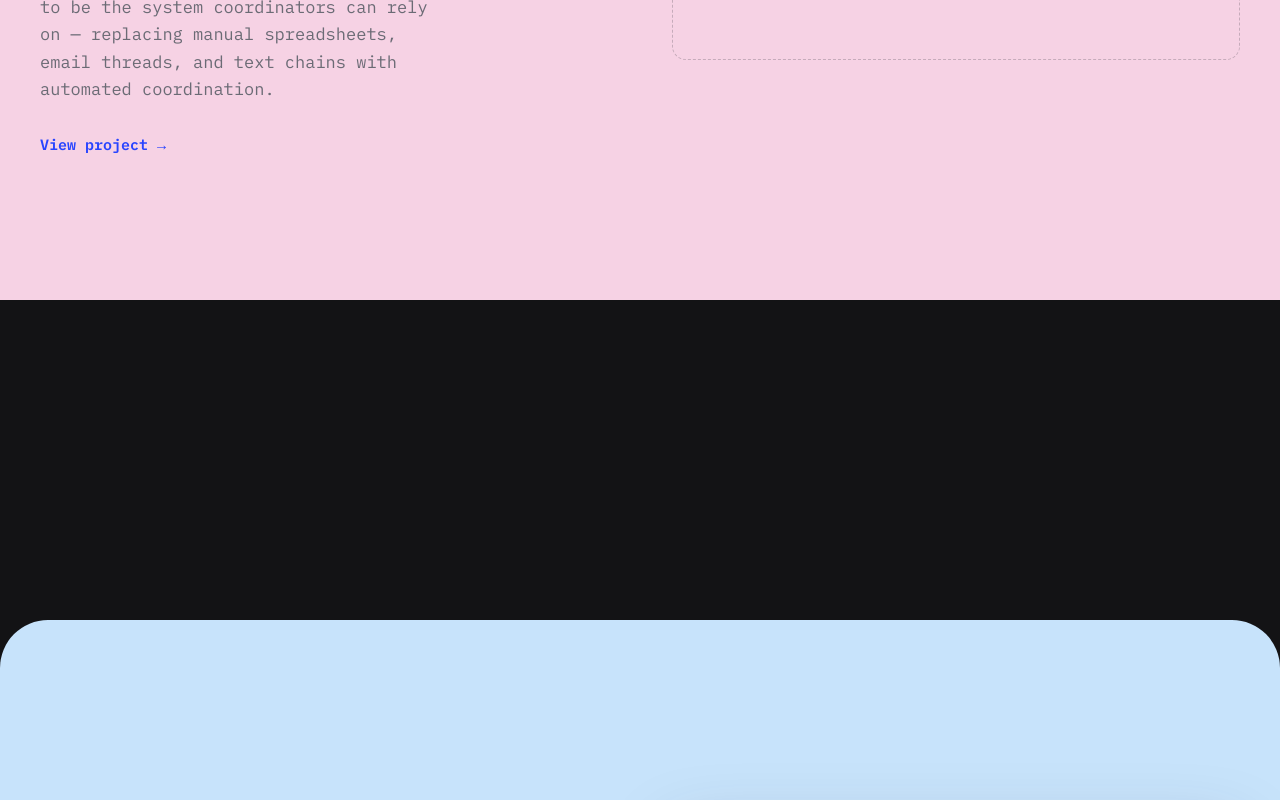
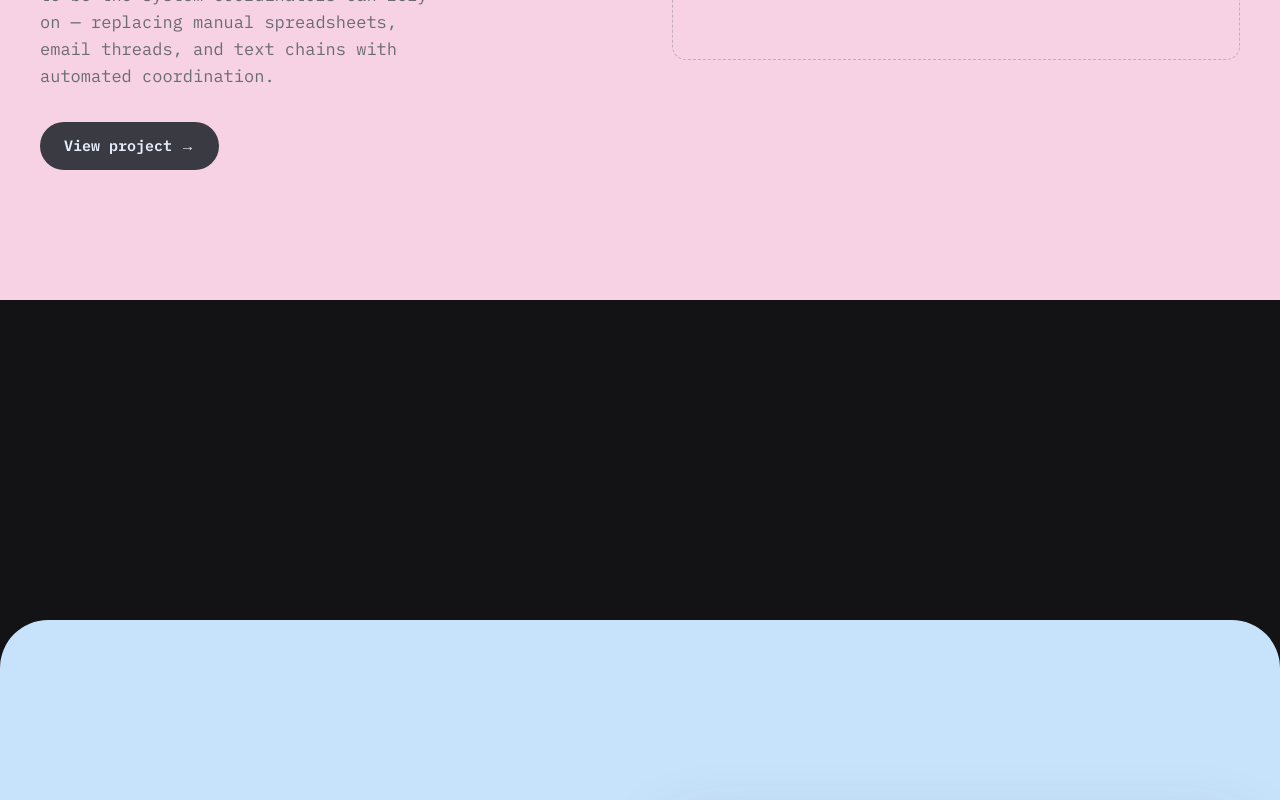
Before and after one commit to sarandavaa/sarana-portfolio, a Next.js app: page / in a window 1280 px wide. Shown: the part 1560-2360 px from the top of the page. Built offline with nearby package versions, Linux system fonts and the light colour scheme; grey boxes are pictures that could not be loaded.

Commit message:
Restyle View project as a solid pill button matching the primary CTA

```diff
--- a/app/home.css
+++ b/app/home.css
@@ -307,24 +307,37 @@
 }
 
 .work-step__cta {
-  color: var(--accent);
-  font-weight: 600;
-  text-decoration: none;
+  /* Same solid pill as .home-cta-pill in the hero — dark pill + light
+     text, since (unlike the black hero) these panels are light pastel,
+     so the pairing flips to stay a solid, high-contrast primary button. */
   display: inline-flex;
   align-items: center;
-  gap: 6px;
-  border-bottom: 1px solid transparent;
-  padding-bottom: 2px;
-  transition: border-color var(--dur-1) var(--ease-out);
+  gap: var(--space-2);
+  font-family: var(--font-body);
+  font-size: 15px;
+  font-weight: 600;
+  color: var(--paper);
+  background: var(--ink);
+  border-radius: 999px;
+  padding: 14px 24px;
+  text-decoration: none;
+  transition: background-color var(--dur-1) var(--ease-out), transform var(--dur-1) var(--ease-out);
 }
 
 .work-step__cta:hover {
-  border-color: var(--accent);
+  background: var(--accent-light);
+  transform: translateY(-1px);
 }
 
 .work-step__cta.is-disabled {
+  background: rgba(58, 59, 66, 0.12);
   color: var(--ink-muted);
   cursor: default;
+}
+
+.work-step__cta.is-disabled:hover {
+  background: rgba(58, 59, 66, 0.12);
+  transform: none;
 }
 
 .work-step__arrow {
```
